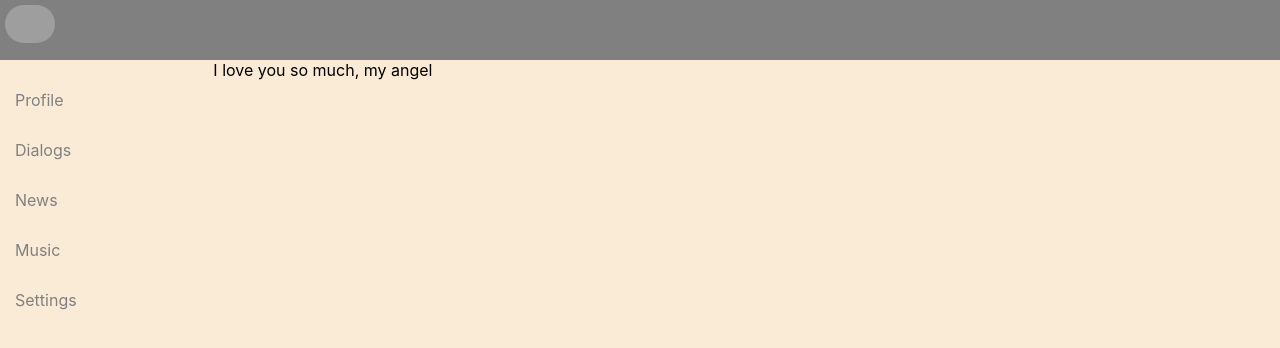
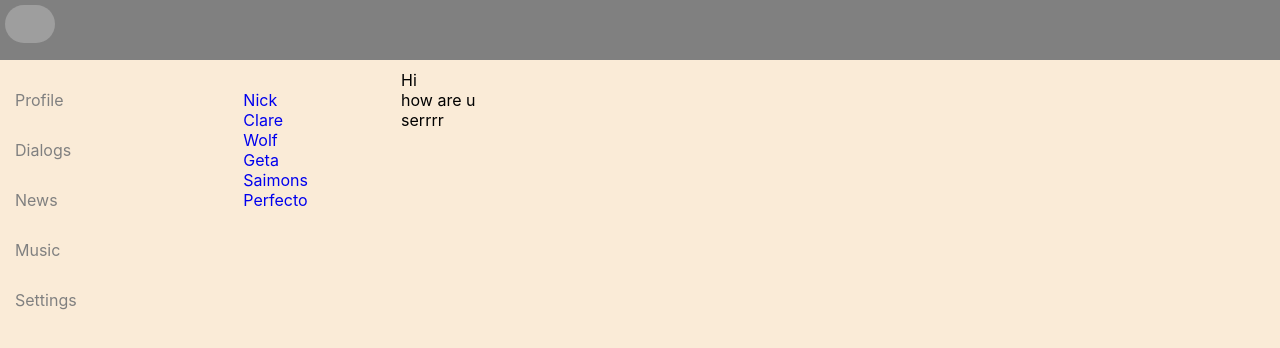
Before and after one commit to Siwell-code/SocialMid, a React (Create React App) app: page /dialogs in a window 1280 px wide. Shown: the top 348 px of the page. Built offline with nearby package versions, Linux system fonts and the light colour scheme; grey boxes are pictures that could not be loaded.

Commit message:
New folder

```diff
--- a/src/components/Dialogs/Dialogs.jsx
+++ b/src/components/Dialogs/Dialogs.jsx
@@ -1,9 +1,34 @@
 import React from 'react';
+import s from './Dialogs.module.css'
+import { Link } from 'react-router-dom';
+
+const DialogItem = (props) => {
+    let path = "/dialog/" + props.id;
+    return <div className={s.dialog + ' ' + s.active}>
+        <Link to={path}>{props.name}</Link>
+    </div>
+    }
+
+const Message = (props) => {
+    return <div className={s.dialog}>{props.message}</div>
+}
 
 function Dialogs() {
     return (
-        <div>
-            I love you so much, my angel
+        <div className={s.dialogs}>
+            <div className={s.dialogsItems}>
+                <DialogItem name='Nick' id='1'/>
+                <DialogItem name='Clare' id='2'/>
+                <DialogItem name='Wolf' id='3'/>
+                <DialogItem name='Geta' id='4'/>
+                <DialogItem name='Saimons' id='5'/>
+                <DialogItem name='Perfecto' id='6'/>
+            </div>
+            <div className={s.messages}>
+                <Message message='Hi'/>
+                <Message message='how are u'/>
+                <Message message='serrrr'/>
+            </div>
         </div>
     );
 }
--- a/src/components/Dialogs/Dialogs.module.css
+++ b/src/components/Dialogs/Dialogs.module.css
@@ -1,4 +1,28 @@
-.content {
-    grid-area: c;
-    background-color: antiquewhite;
+.dialogs {
+ display: grid;
+ grid-template-columns: 2fr 10fr;
+ text-decoration: none;
+
 }
+
+.dialogsItems {
+ padding: 30px;
+ text-decoration: none;
+}
+
+.dialogsItems .active {
+color: gold;
+}
+
+.messages {
+padding: 10px;
+}
+
+.messages .message {
+padding: 17px;
+
+}
+
+.dialog a {
+text-decoration: none;
+}
--- a/src/components/Profile/Profile.jsx
+++ b/src/components/Profile/Profile.jsx
@@ -1,11 +1,12 @@
 import React from 'react';
 import MyPosts from './My posts/MyPosts';
 import s from './Profile.module.css';
-import img from '../../img/snezhnye_gory_na_fone_vechernego_neba-2560x1707 (1).jpg';
+import ProfileInfo from './ProfileInfo/ProfileInfo';
 
 function Profile() {
   return (
     <div>
+      <ProfileInfo />
       <div >
         <img className={s.img} src={img} />
       </div>
--- /dev/null
+++ b/src/components/Profile/ProfileInfo/ProfileInfo.jsx
@@ -0,0 +1,19 @@
+import React from 'react';
+import s from './ProfileInfo.module.css';
+import img from '../../../img/snezhnye_gory_na_fone_vechernego_neba-2560x1707 (1).jpg';
+
+export function ProfileInfo () {
+  return (
+    <div>
+      <div >
+        <img className={s.img} src={img} />
+      </div>
+      <div>
+        ava + des
+      </div>
+    </div>);
+}
+
+
+
+export default ProfileInfo;
--- /dev/null
+++ b/src/components/Profile/ProfileInfo/ProfileInfo.module.css
@@ -0,0 +1,4 @@
+.img {
+    width: 1000px;
+    height: 300px;
+}
```
